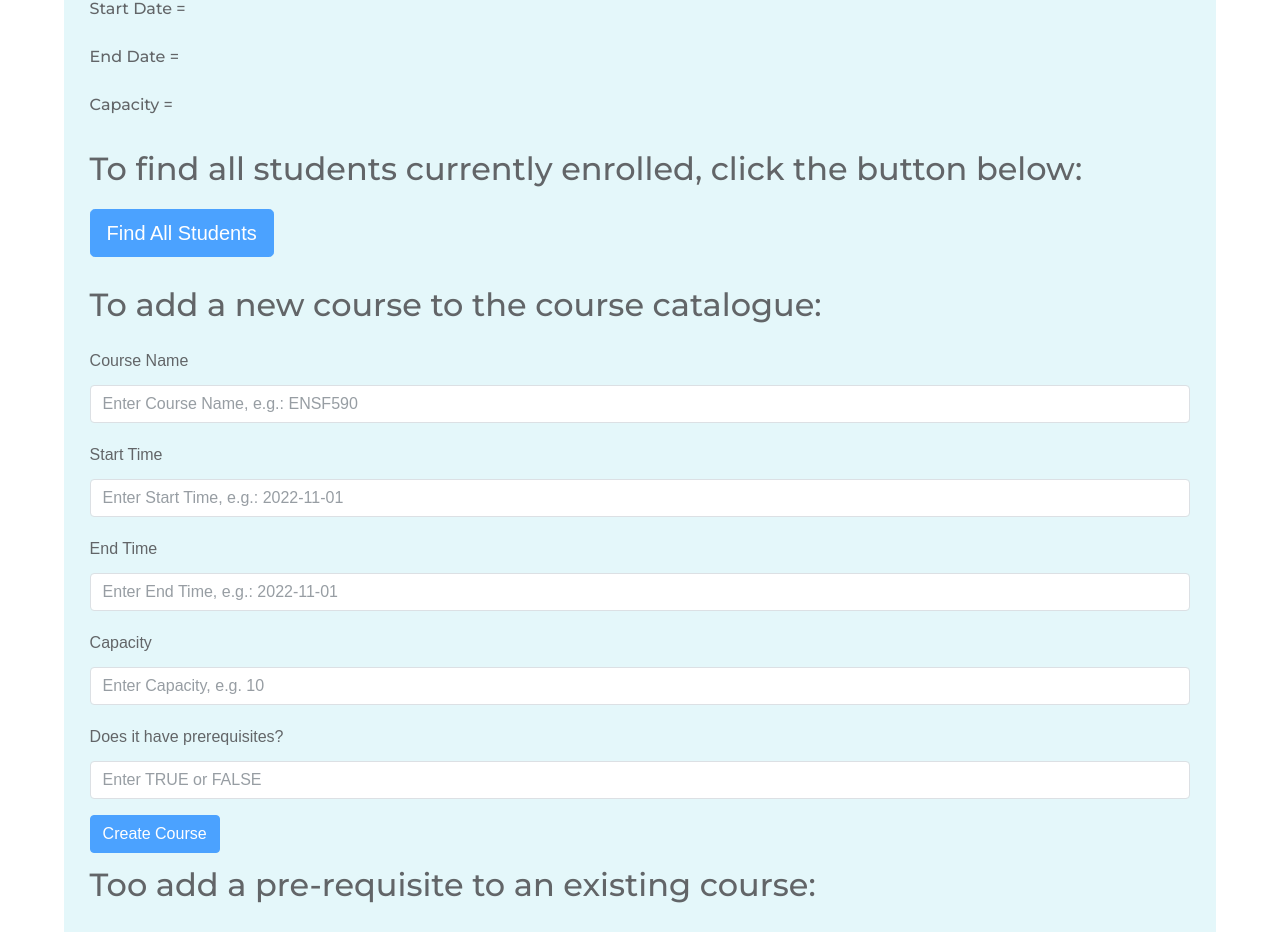
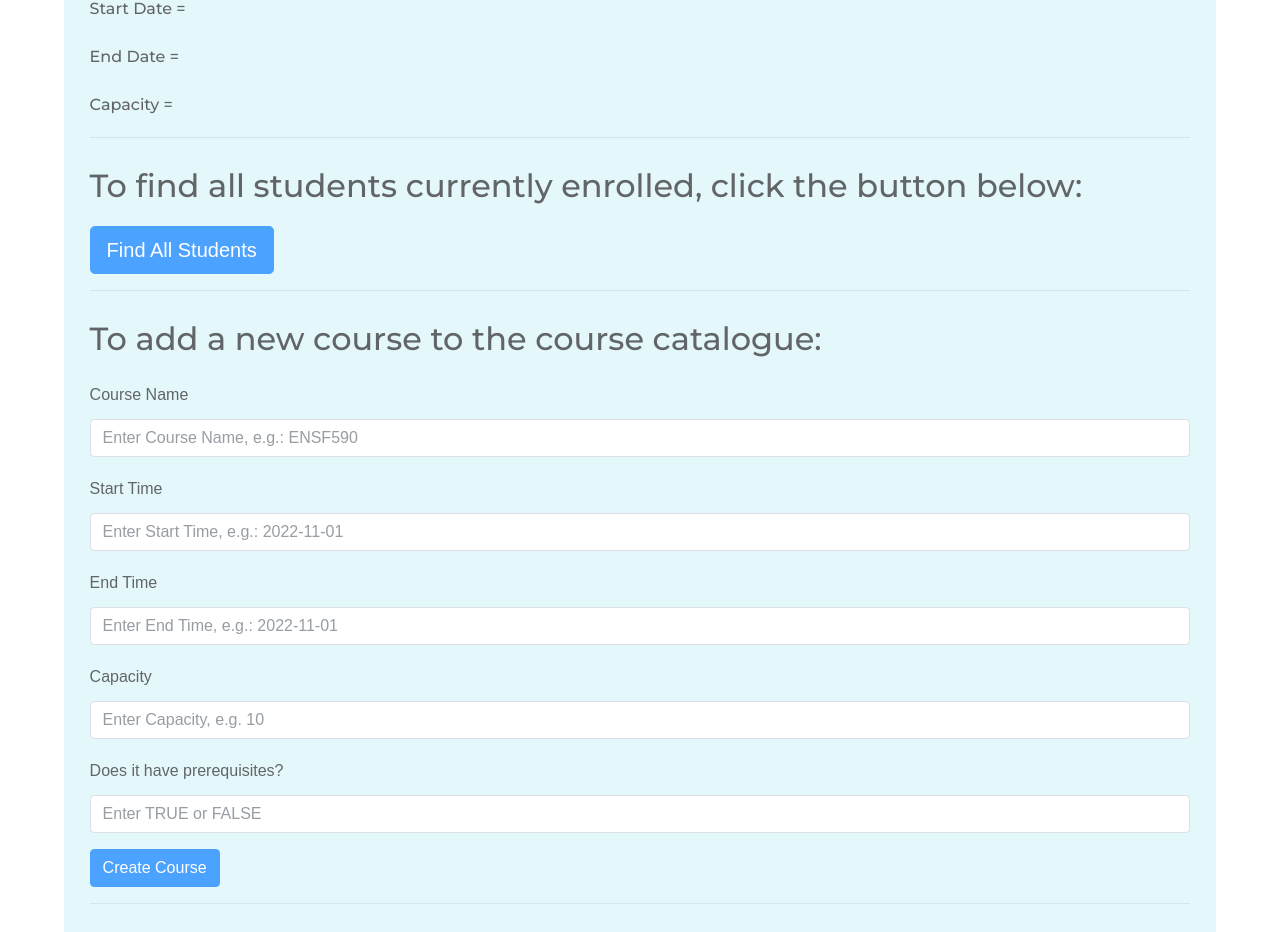
Before and after one commit to VladT7/ENSF607project, a React (Create React App) app in the folder project/src/FrontEndFiles/react-website/: page / in a window 1280 px wide. Shown: the part 239-1171 px from the top of the page. Built offline with nearby package versions, Linux system fonts and the light colour scheme.

Commit message:
added hr tags

```diff
--- a/project/src/FrontEndFiles/react-website/src/components/pages/Home.js
+++ b/project/src/FrontEndFiles/react-website/src/components/pages/Home.js
@@ -63,6 +63,7 @@ function Home() {
                         </ul>
                     ))}</p>
                 </div>
+                <hr></hr>
 
                 <h2>To find all students currently enrolled, click the button below:</h2>
                 <button onClick={handleClick} type="button" className="btn btn-primary btn-lg">Find All Students </button>
@@ -76,9 +77,11 @@ function Home() {
                         ))}
                     </ul>
                 </div>
+                <hr></hr>
 
                 <h2>To add a new course to the course catalogue:  </h2>
                 <AddCourseForm/>
+                <hr></hr>
 
                 <h2>Too add a pre-requisite to an existing course: </h2>
                 <p>Please note: both the course and the pre-req must exist in the database. If they don't, please create them first!</p>
```
Also changed, not shown: project/src/FrontEndFiles/react-website/src/components/AddPrereqForm.js (+0 -12 lines).
